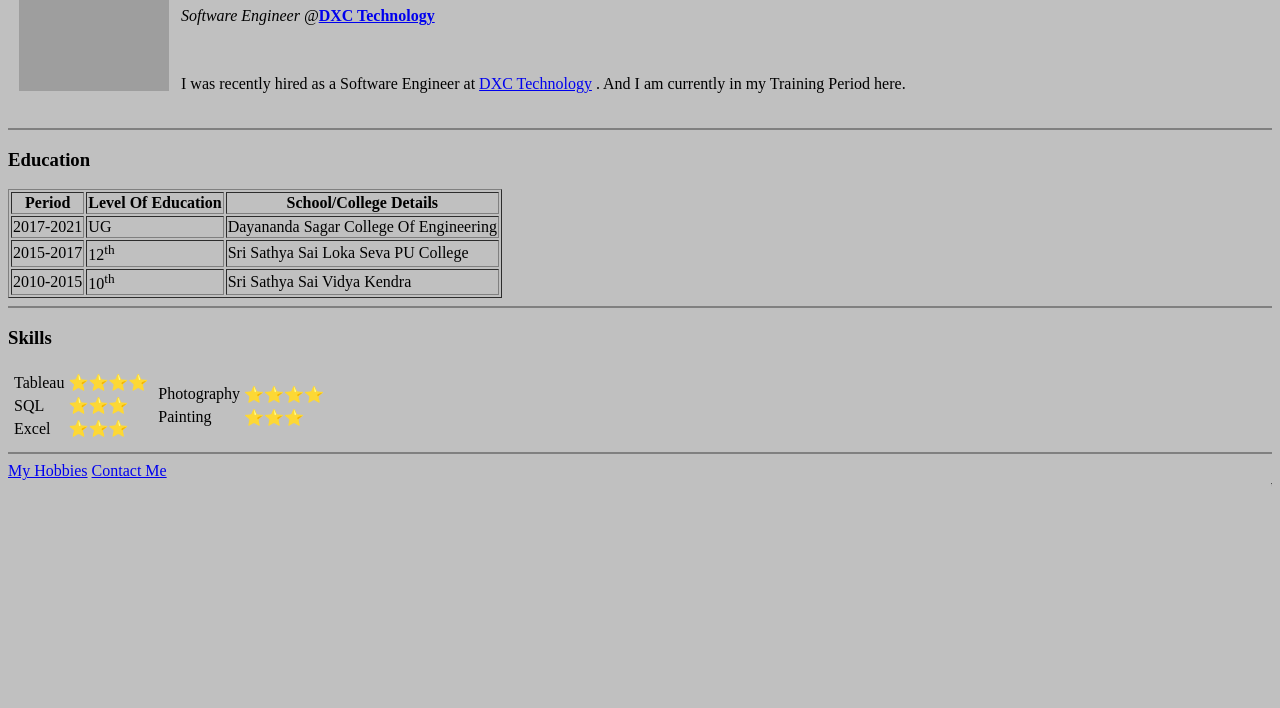
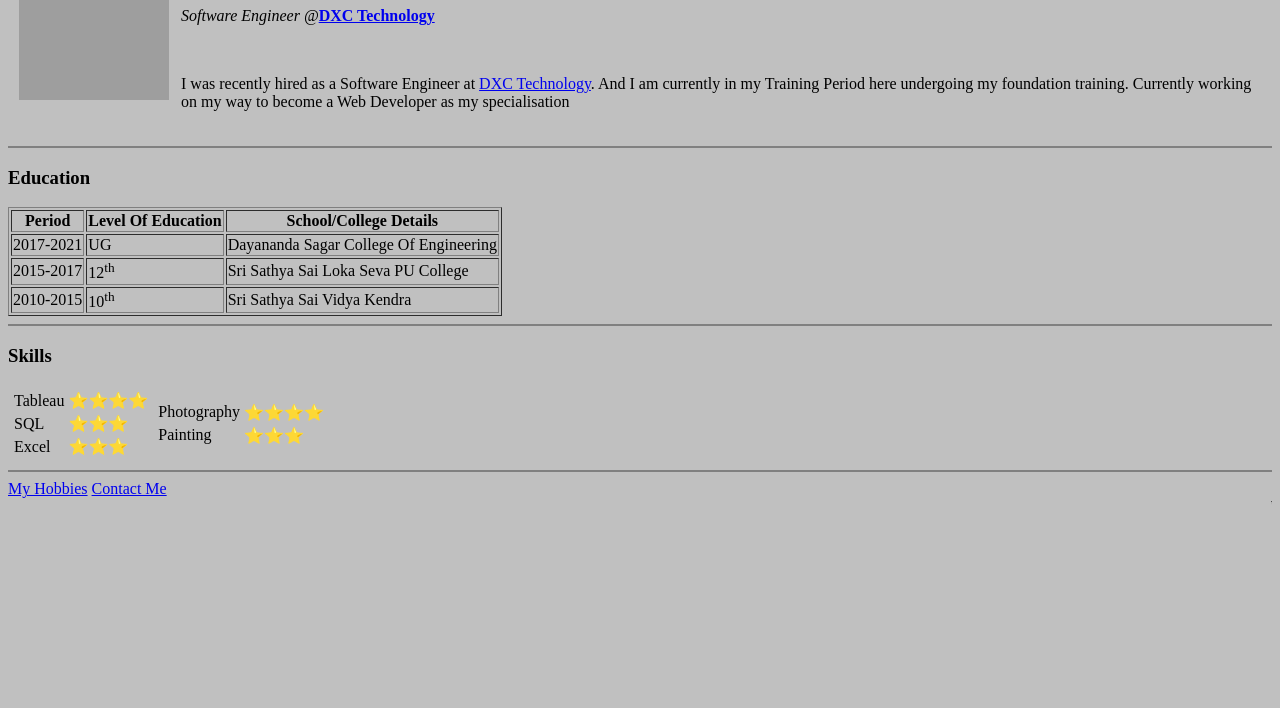
Before and after one commit to sampreethdesai/cv, a plain HTML site: page index.html in a window 1280 px wide. Shown: the part 92-800 px from the top of the page. Drawn offline with Linux system fonts and the light colour scheme; grey boxes are pictures that could not be loaded.

Commit message:
Update index.html

```diff
--- a/index.html
+++ b/index.html
@@ -16,7 +16,7 @@
       <td><h1> Sampreeth Desai </h1>
         <p><em>Software Engineer @</em><strong><a href="https://dxc.com/us/en">DXC Technology</a></strong></p>
         <br>
-        <p> I was recently hired as a Software Engineer at <a href="https://dxc.com/us/en">DXC Technology</a> . And I am currently in my Training Period here. </p></td>
+        <p> I was recently hired as a Software Engineer at <a href="https://dxc.com/us/en">DXC Technology</a>. And I am currently in my Training Period here undergoing my foundation training. Currently working on my way to become a Web Developer as my specialisation </p></td>
     </tr>
   </table>
   <hr size="2" noshade>
```
